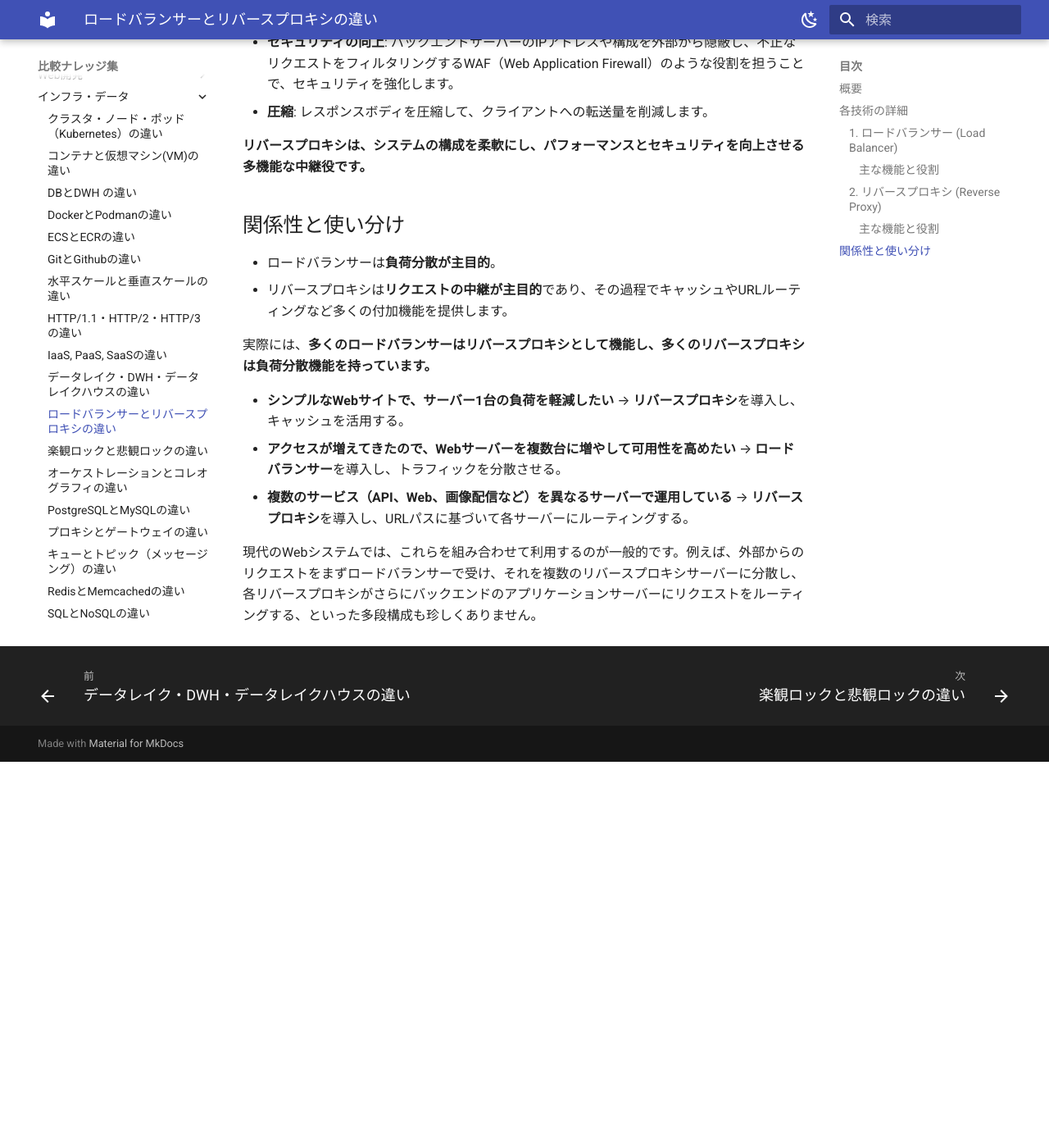
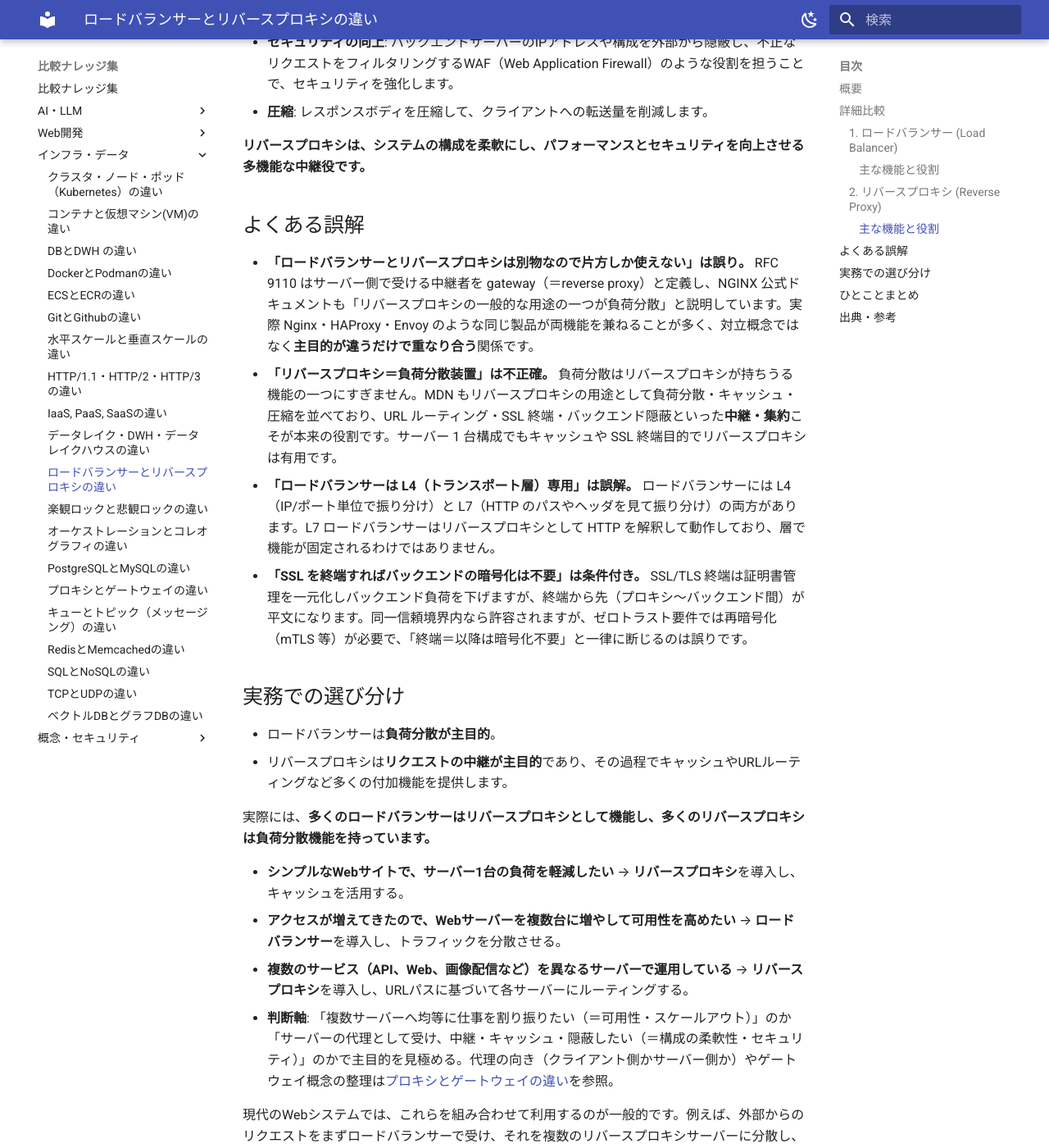
Before and after one commit to tomomira/comparisons, an MkDocs documentation site: the page built from docs/infra-data/loadbalancer-vs-reverseproxy.md, in a window 1280 px wide and 1400 px high, scrolled down 2027 px. Shown: the whole window at 82% size. Built offline with MkDocs 1.6.1 and Material for MkDocs 9.7.7, drawn with Linux system fonts in a browser that asks for light colours; before the commit the page ends 2956 px from its top, so only the background shows below that; some of the changed text lies outside the part shown.

Commit message:
qa(existing): 底上げ＋factcheck loadbalancer-vs-reverseproxy
Co-Authored-By: Claude Opus 4.7 (1M context) <noreply@anthropic.com>

```diff
--- a/docs/infra-data/loadbalancer-vs-reverseproxy.md
+++ b/docs/infra-data/loadbalancer-vs-reverseproxy.md
@@ -26,7 +26,7 @@ Webシステムの可用性やパフォーマンスを向上させるために
 
 ---
 
-## 各技術の詳細
+## 詳細比較
 
 ### 1. ロードバランサー (Load Balancer)
 
@@ -55,7 +55,14 @@ Webシステムの可用性やパフォーマンスを向上させるために
 
 **リバースプロキシは、システムの構成を柔軟にし、パフォーマンスとセキュリティを向上させる多機能な中継役です。**
 
-## 関係性と使い分け
+## よくある誤解
+
+- **「ロードバランサーとリバースプロキシは別物なので片方しか使えない」は誤り。** RFC 9110 はサーバー側で受ける中継者を gateway（＝reverse proxy）と定義し、NGINX 公式ドキュメントも「リバースプロキシの一般的な用途の一つが負荷分散」と説明しています。実際 Nginx・HAProxy・Envoy のような同じ製品が両機能を兼ねることが多く、対立概念ではなく**主目的が違うだけで重なり合う**関係です。
+- **「リバースプロキシ＝負荷分散装置」は不正確。** 負荷分散はリバースプロキシが持ちうる機能の一つにすぎません。MDN もリバースプロキシの用途として負荷分散・キャッシュ・圧縮を並べており、URL ルーティング・SSL 終端・バックエンド隠蔽といった**中継・集約**こそが本来の役割です。サーバー 1 台構成でもキャッシュや SSL 終端目的でリバースプロキシは有用です。
+- **「ロードバランサーは L4（トランスポート層）専用」は誤解。** ロードバランサーには L4（IP/ポート単位で振り分け）と L7（HTTP のパスやヘッダを見て振り分け）の両方があります。L7 ロードバランサーはリバースプロキシとして HTTP を解釈して動作しており、層で機能が固定されるわけではありません。
+- **「SSL を終端すればバックエンドの暗号化は不要」は条件付き。** SSL/TLS 終端は証明書管理を一元化しバックエンド負荷を下げますが、終端から先（プロキシ〜バックエンド間）が平文になります。同一信頼境界内なら許容されますが、ゼロトラスト要件では再暗号化（mTLS 等）が必要で、「終端＝以降は暗号化不要」と一律に断じるのは誤りです。
+
+## 実務での選び分け
 
 - ロードバランサーは**負荷分散が主目的**。
 - リバースプロキシは**リクエストの中継が主目的**であり、その過程でキャッシュやURLルーティングなど多くの付加機能を提供します。
@@ -65,5 +72,17 @@ Webシステムの可用性やパフォーマンスを向上させるために
 - **シンプルなWebサイトで、サーバー1台の負荷を軽減したい** → **リバースプロキシ**を導入し、キャッシュを活用する。
 - **アクセスが増えてきたので、Webサーバーを複数台に増やして可用性を高めたい** → **ロードバランサー**を導入し、トラフィックを分散させる。
 - **複数のサービス（API、Web、画像配信など）を異なるサーバーで運用している** → **リバースプロキシ**を導入し、URLパスに基づいて各サーバーにルーティングする。
+- **判断軸**: 「複数サーバーへ均等に仕事を割り振りたい（＝可用性・スケールアウト）」のか「サーバーの代理として受け、中継・キャッシュ・隠蔽したい（＝構成の柔軟性・セキュリティ）」のかで主目的を見極める。代理の向き（クライアント側かサーバー側か）やゲートウェイ概念の整理は[プロキシとゲートウェイの違い](proxy-vs-gateway.md)を参照。
 
 現代のWebシステムでは、これらを組み合わせて利用するのが一般的です。例えば、外部からのリクエストをまずロードバランサーで受け、それを複数のリバースプロキシサーバーに分散し、各リバースプロキシがさらにバックエンドのアプリケーションサーバーにリクエストをルーティングする、といった多段構成も珍しくありません。
+
+## ひとことまとめ
+
+ロードバランサーは「複数サーバーへ負荷をうまく割り振る」のが主目的、リバースプロキシは「サーバーの代理として受け取り中継・集約する」のが主目的で、両者は対立概念ではなく機能が重なり合います。同じ製品（Nginx, HAProxy, Envoy）が両方を兼ねることが多く、構成では主目的で役割を整理して組み合わせます。
+
+## 出典・参考
+
+- [RFC 9110: HTTP Semantics — Section 3.7 Intermediaries](https://www.rfc-editor.org/rfc/rfc9110.html#name-intermediaries) — サーバー側で外向き接続のオリジンサーバーとして振る舞い受信要求を内向きに転送する中継者を gateway（＝reverse proxy）と定義
+- [NGINX Reverse Proxy — NGINX 公式ドキュメント](https://docs.nginx.com/nginx/admin-guide/web-server/reverse-proxy/) — リバースプロキシはリクエストをプロキシ先サーバーへ転送する仕組みで、「一般的な用途の一つが負荷分散」と明記
+- [Proxy servers and tunneling — MDN Web Docs](https://developer.mozilla.org/en-US/docs/Web/HTTP/Guides/Proxy_servers_and_tunneling) — リバースプロキシはサーバーの素性を隠す中継者で、用途として負荷分散・静的コンテンツのキャッシュ・圧縮を挙げる
+- [プロキシとゲートウェイの違い](proxy-vs-gateway.md) — 代理の「向き」（クライアント側／サーバー側）と「ゲートウェイ」という語の 3 つの意味の整理（本記事と補完関係）
```
Also changed, not shown: other parts of docs/infra-data/loadbalancer-vs-reverseproxy.md (+2 -2 lines).
